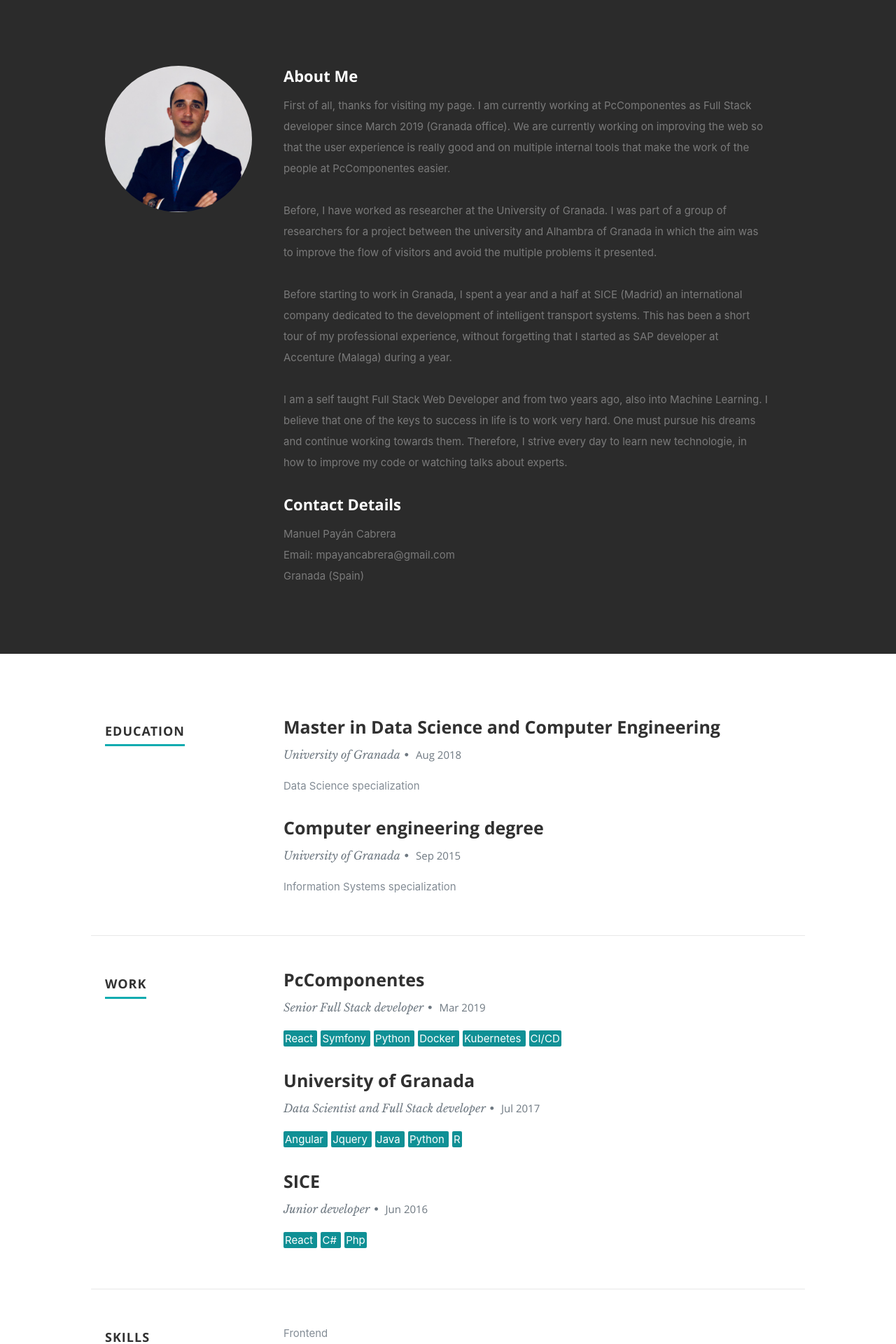
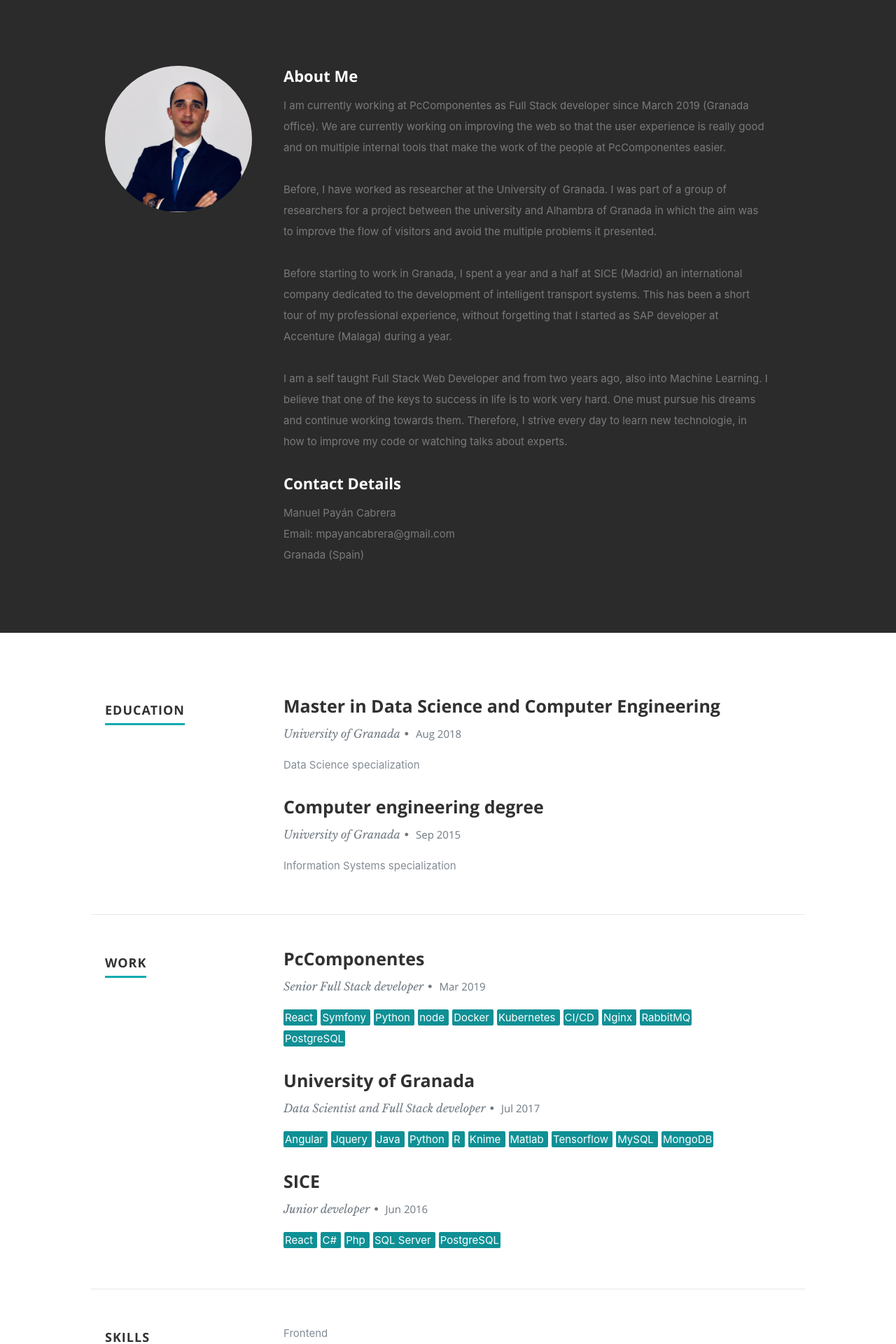
Before and after one commit to mpayancabrera/poker, a React app: page / in a window 1280 px wide. Shown: the part 802-2722 px from the top of the page at 70% size. Built offline with nearby package versions, Linux system fonts and the light colour scheme.

Commit message:
Some updates

```diff
--- a/public/css/layout.css
+++ b/public/css/layout.css
@@ -450,6 +450,12 @@ ul#nav li.current a {
   -webkit-animation: php 2.5s ease;
 }
 
+.node {
+  width: 70%;
+  -moz-animation: php 2.5s ease;
+  -webkit-animation: php 2.5s ease;
+}
+
 .docker {
   width: 70%;
   -moz-animation: docker 2.5s ease;
@@ -457,6 +463,11 @@ ul#nav li.current a {
 }
 .kubernetes {
   width: 70%;
+  -moz-animation: kubernetes 2.5s ease;
+  -webkit-animation: kubernetes 2.5s ease;
+}
+.nginx {
+  width: 60%;
   -moz-animation: kubernetes 2.5s ease;
   -webkit-animation: kubernetes 2.5s ease;
 }
@@ -494,6 +505,14 @@ ul#nav li.current a {
   }
 }
 @-moz-keyframes php {
+  0% {
+    width: 0px;
+  }
+  100% {
+    width: 70%;
+  }
+}
+@-moz-keyframes node {
   0% {
     width: 0px;
   }
@@ -574,6 +593,14 @@ ul#nav li.current a {
   }
   100% {
     width: 70%;
+  }
+}
+@-webkit-keyframes nginx {
+  0% {
+    width: 0px;
+  }
+  100% {
+    width: 60%;
   }
 }
 
--- a/src/config/resumeDataEN.ts
+++ b/src/config/resumeDataEN.ts
@@ -18,7 +18,7 @@ export const resumeData = {
     }
   ],
   name: "Manuel Payán Cabrera",
-  role: "Welcome, I am Full Stack Developer and Data Scientist",
+  role: "Welcome! First of all, thanks for visiting my page. I am Full Stack Developer and Data Scientist",
   roleDescription:
     "I like dabbling in both frontend and backend development and I am always looking out for and learning new and better approaches and technologies that help me do a better job. I really love to watch series and movies, follow any soccer game or simply practice sport in my free time.",
   socialLinks: [
@@ -35,7 +35,7 @@ export const resumeData = {
   ],
   aboutTitle: "About Me",
   aboutme: [
-    "First of all, thanks for visiting my page. I am currently working at PcComponentes as Full Stack developer since March 2019 (Granada office). We are currently working on improving the web so that the user experience is really good and on multiple internal tools that make the work of the people at PcComponentes easier.",
+    "I am currently working at PcComponentes as Full Stack developer since March 2019 (Granada office). We are currently working on improving the web so that the user experience is really good and on multiple internal tools that make the work of the people at PcComponentes easier.",
     "Before, I have worked as researcher at the University of Granada. I was part of a group of researchers for a project between the university and  Alhambra of Granada in which the aim was to improve the flow of visitors and avoid the multiple problems it presented.",
     "Before starting to work in Granada, I spent a year and a half at SICE (Madrid) an international company dedicated to the development of intelligent transport systems. This has been a short tour of my professional experience, without forgetting that I started as SAP developer at Accenture (Malaga) during a year.",
     "I am a self taught Full Stack Web Developer and from two years ago, also into Machine Learning. I believe that one of the keys to success in life is to work very hard. One must pursue his dreams and continue working towards them. Therefore, I strive every day to learn new technologie, in how to improve my code or watching talks about experts."
@@ -71,9 +71,13 @@ export const resumeData = {
         "React",
         "Symfony",
         "Python",
+        "node",
         "Docker",
         "Kubernetes",
-        "CI/CD"
+        "CI/CD",
+        "Nginx",
+        "RabbitMQ",
+        "PostgreSQL"
       ]
     },
     {
@@ -81,14 +85,14 @@ export const resumeData = {
       specialization: "Data Scientist and Full Stack developer",
       MonthOfLeaving: "Jul",
       YearOfLeaving: "2017",
-      Achievements: ["Angular", "Jquery", "Java", "Python", "R"]
+      Achievements: ["Angular", "Jquery", "Java", "Python", "R", "Knime", "Matlab", "Tensorflow", "MySQL", "MongoDB"]
     },
     {
       CompanyName: "SICE",
       specialization: "Junior developer",
       MonthOfLeaving: "Jun",
       YearOfLeaving: "2016",
-      Achievements: ["React", "C#", "Php"]
+      Achievements: ["React", "C#", "Php", "SQL Server", "PostgreSQL"]
     }
   ],
   skillsTitle: "Skills",
@@ -115,6 +119,9 @@ export const resumeData = {
         },
         {
           skillname: "Php"
+        },
+        {
+          skillname: "Node"
         }
       ]
     },
@@ -126,6 +133,9 @@ export const resumeData = {
         },
         {
           skillname: "Kubernetes"
+        },
+        {
+          skillname: "Nginx"
         }
       ]
     }
--- a/src/config/resumeDataES.ts
+++ b/src/config/resumeDataES.ts
@@ -19,9 +19,9 @@ export const resumeData = {
   ],
   name: "Manuel Payán Cabrera",
   role:
-    "Bienvenido, soy ingeniero de software Full Stack y Científico de Datos",
+    "Bienvenido! En primer lugar, gracias por visitar mi página. Soy ingeniero de software Full Stack y Científico de Datos",
   roleDescription:
-    " Me gusta el desarrollo tanto frontend como backend. Intento estar al tanto sobre nuevas técnologias y en técnicas o habilidades para mejorar como programador y así poder realizar mejor mi trabajo. Me encanta ver series y películas, ver cualquier partido de fútbol (no importa la liga que sea) o simplemente prácticar cualquier deporte en mi tiempo libre.",
+    " Me dedico tanto al desarrollo frontend como backend. En mi tiempo libre intento estar al tanto sobre nuevas técnologias y técnicas/habilidades para mejorar como programador y así poder realizar mejor mi trabajo. Me encanta ver series y películas, ver cualquier partido de fútbol (no importa la liga que sea) o simplemente prácticar cualquier deporte.",
   socialLinks: [
     {
       name: "linkedin",
@@ -36,7 +36,7 @@ export const resumeData = {
   ],
   aboutTitle: "Un poco sobre mi",
   aboutme: [
-    "En primer lugar, gracias por visitar mi página. Actualmente estoy trabajando para PcComponentes como desarrollador Full Stack desde marzo del 2019. PcComponentes tiene su sede principal en Alhama de Murcia, sin embargo, en 2018 abrió una sede para equipos IT en Granada. Entre los trabajos que estamos llevando a cabo actualmente se encuentran mejorar la web actual, para que la experiencia de usuario sea completamente satisfactoria y el desarrollo de herramientas internas que hagan más facil el trabajo de las personas de la compañia.",
+    "Actualmente estoy trabajando para PcComponentes como desarrollador Full Stack desde marzo del 2019. PcComponentes tiene su sede principal en Alhama de Murcia, sin embargo, en 2018 abrió una sede para equipos IT en Granada. Entre los trabajos que estamos llevando a cabo actualmente se encuentran mejorar la web actual, para que la experiencia de usuario sea completamente satisfactoria y el desarrollo de herramientas internas que hagan más facil el trabajo de las personas de la compañia.",
     "Antes de empezar a trabajar en PcComponentes, trabajé en la Universidad de Granada a través de un contrato de colaboración con el Patronato de la Alhambra. El principal objetivo de esta colaboración fue realizar diferentes estudios y la elaboración de diferentes herramientas que permitiesen mejorar la distribución de entradas a la venta así como mejorar el flujo de visitantes al monumento.",
     "Paso previo a mi etapa en Granada, estuve trabajando durante año y medio en SICE (Madrid) una compañia internacional, filial de ACS, dedicada al diseño y desarrollo de sistemas inteligentes de transporte. Este ha sido un pequeño tour sobre mi experiencia profesional, sin olvidar mi primer trabajo como desarrollador SAP en Accenture (Malaga).",
     "Me considero una persona autodidata con especial interés por la ciencia de datos y el desarrollo web. Considero que la clave para tener éxito tanto en la vida como en el trabajo es esforzarse y trabajar duro. Por ello, siempre trato de resolver los problemas que se presentan por difíciles que puedan parecer a priori. Invertir parte de mi tiempo libre a mejorar mediante cursos, tutoriales o charlas me ayuda a cumplir mi sueño."
@@ -72,9 +72,13 @@ export const resumeData = {
         "React",
         "Symfony",
         "Python",
+        "node",
         "Docker",
         "Kubernetes",
-        "CI/CD"
+        "CI/CD",
+        "Nginx",
+        "RabbitMQ",
+        "PostgreSQL"
       ]
     },
     {
@@ -82,14 +86,14 @@ export const resumeData = {
       specialization: "Científico de datos y programador Full Stack",
       MonthOfLeaving: "Julio",
       YearOfLeaving: "2017",
-      Achievements: ["Angular", "Jquery", "Java", "Python", "R"]
+      Achievements: ["Angular", "Jquery", "Java", "Python", "R", "Knime", "Matlab", "Tensorflow", "MySQL", "MongoDB"]
     },
     {
       CompanyName: "SICE",
       specialization: "Programador junior",
       MonthOfLeaving: "Junio",
       YearOfLeaving: "2016",
-      Achievements: ["React", "C#", "Php"]
+      Achievements: ["React", "C#", "Php", "SQL Server", "PostgreSQL"]
     }
   ],
   skillsTitle: "Habilidades",
@@ -116,6 +120,9 @@ export const resumeData = {
         },
         {
           skillname: "Php"
+        },
+        {
+          skillname: "Node"
         }
       ]
     },
@@ -127,6 +134,9 @@ export const resumeData = {
         },
         {
           skillname: "Kubernetes"
+        },
+        {
+          skillname: "Nginx"
         }
       ]
     }
```
